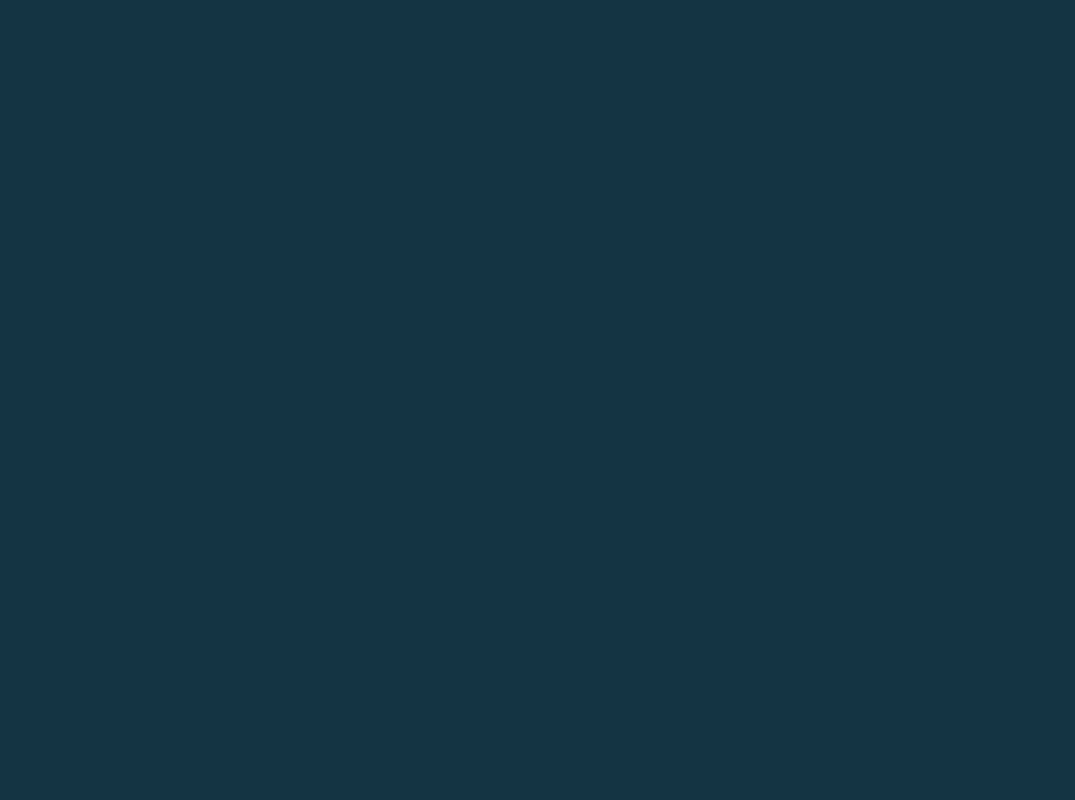
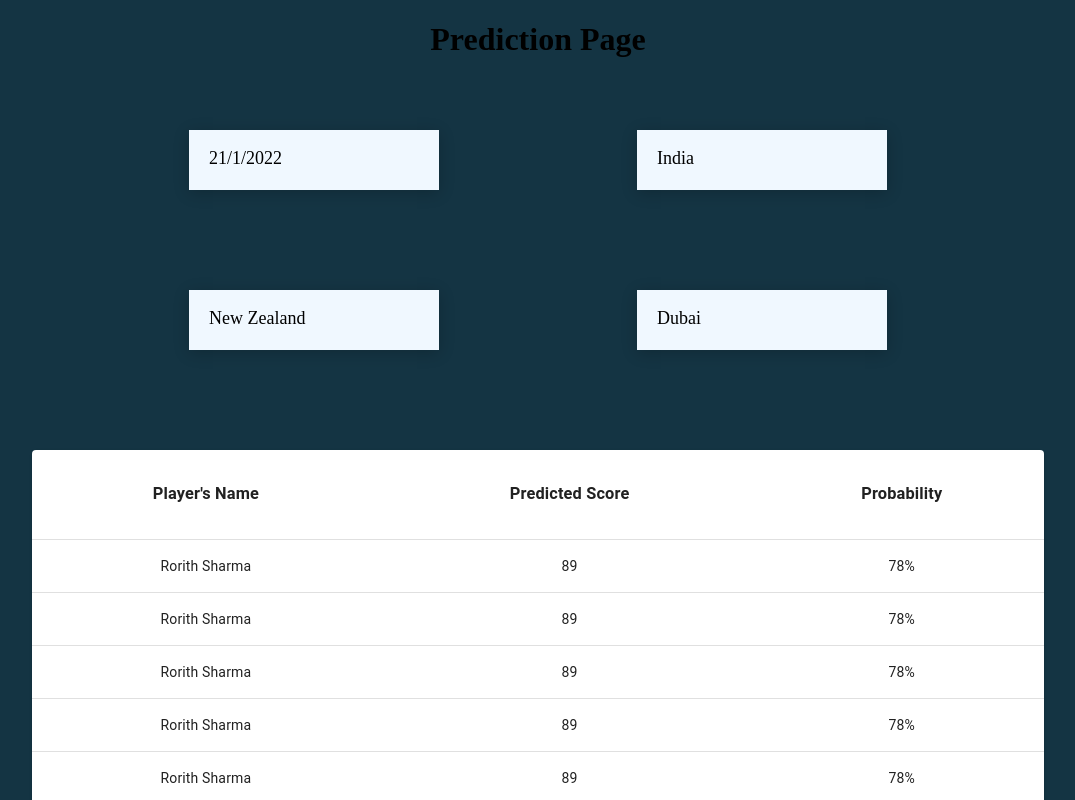
Before and after one commit to pros-kbps/Development, a React (Create React App) app: page /prediction in a window 1280 px wide. Shown: the top 800 px of the page, without its empty margins (102-1177 px from the left). Built offline with nearby package versions, Linux system fonts and the light colour scheme.

Commit message:
Fixed some bugs

```diff
--- a/package.json
+++ b/package.json
@@ -4,11 +4,11 @@
   "private": true,
   "dependencies": {
     "@date-io/date-fns": "^1.3.13",
-    "@emotion/react": "^11.7.1",
-    "@emotion/styled": "^11.6.0",
+    "@emotion/react": "^11.8.1",
+    "@emotion/styled": "^11.8.1",
     "@material-ui/core": "^4.12.3",
     "@material-ui/pickers": "^3.3.10",
-    "@mui/material": "^5.4.2",
+    "@mui/material": "^5.4.3",
     "@mui/styles": "^5.4.2",
     "@testing-library/jest-dom": "^5.16.2",
     "@testing-library/react": "^12.1.2",
--- a/src/App.js
+++ b/src/App.js
@@ -5,6 +5,7 @@ import Navbar from './components/Navbar/Navbar';
 import {Route} from 'react-router-dom'
 import Start from './pages/Start'
 import Home from './pages/HomePage/Home'
+import Prediction from './pages/PredictionPage/Prediction'
 
 function App() {
   return (
@@ -15,6 +16,10 @@ function App() {
           <Route path ="/Start">
               <Start/>
           </Route>
+          <Route path="/prediction">
+              <Prediction/>
+          </Route>
+
       </div>
 
   );
--- a/src/pages/PredictionPage/MatchDetails.js
+++ b/src/pages/PredictionPage/MatchDetails.js
@@ -1,7 +1,8 @@
 import React from "react";
-import { DetailList } from "../helpers/DetailList";
+
+import { DetailList } from "../../helper/DetailList";
 import DetailItem from "./DetailItem";
-import "../styles/Prediction/MatchDetails.css";
+import "../../styles/MatchDetails.css";
 import { brown } from "@mui/material/colors";
 
 function MatchDetails () {
```
Also changed, not shown: src/styles/MatchDetails.css (renamed from src/styles/prediction/MatchDetails.css), src/styles/Prediction.css (renamed from src/styles/prediction/Prediction.css), 1 other file (tests, documents, lock files or other folders).
